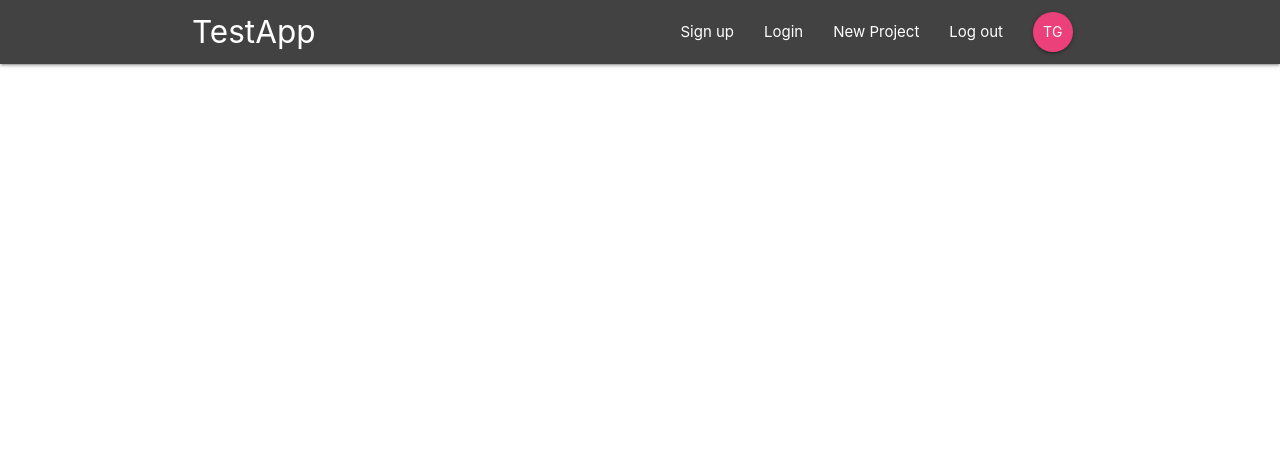
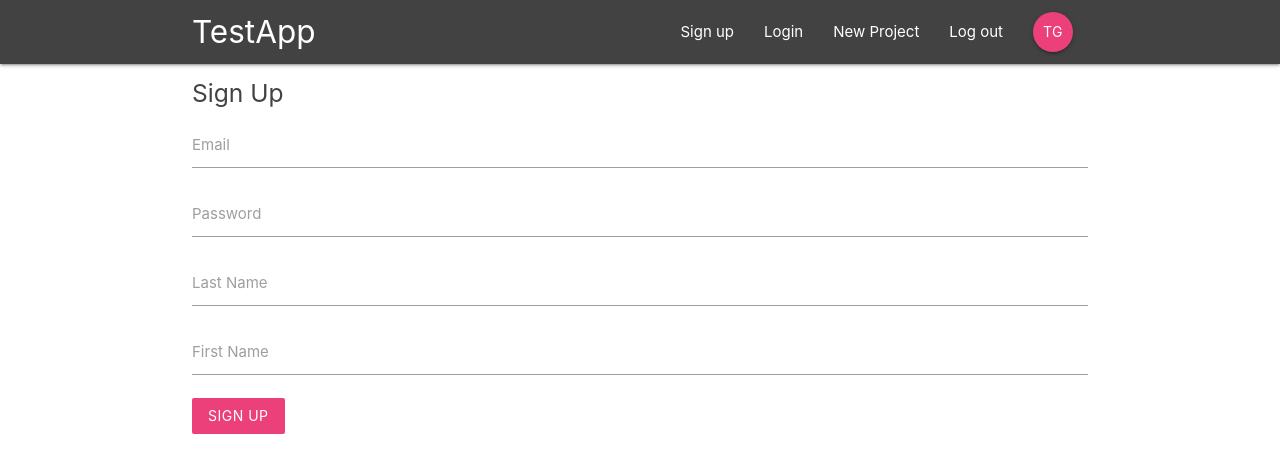
Before and after one commit to Garciat427/Garciat427, a React (Create React App) app: page /signup in a window 1280 px wide. Shown: the top 472 px of the page. Built offline with nearby package versions, Linux system fonts and the light colour scheme.

Commit message:
Adding Sign in and Sign up components

```diff
--- a/src/App.js
+++ b/src/App.js
@@ -3,6 +3,8 @@
 import Navbar from "./components/layout/Navbar"
 import Dashboard from "./components/dashboard/Dashboard"
 import ProjectDetails from './components/projects/ProjectDetails'
+import SignIn from './components/auth/SignIn'
+import SignUp from './components/auth/SignUp'
 
 function App() {
   return (
@@ -12,6 +14,8 @@
         <Switch>
           <Route exact path ="/" component={Dashboard}/>
           <Route path='/project/:id' component={ProjectDetails} />
+          <Route path='/signin' component={SignIn}/>
+          <Route path='/signup' component={SignUp}/>
         </Switch>
       </div>
     </BrowserRouter>
--- a/src/components/auth/SignIn.js
+++ b/src/components/auth/SignIn.js
@@ -0,0 +1,40 @@
+import React, { Component } from 'react'
+
+class SignIn extends Component {
+   state = {
+      email:"null",
+      password:"",
+   }
+
+   handleChange = (event) => {
+      this.setState({[event.target.id]:event.target.value})
+   }
+
+   handleSubmit = (event) => {
+      event.preventDefault()
+      console.log(this.state)
+   }
+
+   render() {
+      return (
+         <div className="container">
+            <form onSubmit={this.handleSubmit} className="white">
+               <h5 className="grey-text text-darken-3">Sign In</h5>
+               <div className="input-field">
+                  <label htmlFor="email">Email</label>
+                  <input type="email" id="email" onChange={this.handleChange} />
+               </div>
+               <div className="input-field">
+                  <label htmlFor="password">Password</label>
+                  <input type="password" id="password" onChange={this.handleChange} />
+               </div>
+               <div className="input-field">
+                  <button className="btn pink lighten-1 z-depth-0">Login</button>
+               </div>
+            </form>
+         </div>
+      )
+   }
+}
+
+export default SignIn
--- a/src/components/auth/SignUp.js
+++ b/src/components/auth/SignUp.js
@@ -0,0 +1,50 @@
+import React, { Component } from 'react'
+
+class SignUp extends Component {
+   state = {
+      email:"null",
+      password:"",
+      firstName:'',
+      lastName:''
+   }
+
+   handleChange = (event) => {
+      this.setState({[event.target.id]:event.target.value})
+   }
+
+   handleSubmit = (event) => {
+      event.preventDefault()
+      console.log(this.state)
+   }
+
+   render() {
+      return (
+         <div className="container">
+            <form onSubmit={this.handleSubmit} className="white">
+               <h5 className="grey-text text-darken-3">Sign Up</h5>
+               <div className="input-field">
+                  <label htmlFor="email">Email</label>
+                  <input type="email" id="email" onChange={this.handleChange} />
+               </div>
+               <div className="input-field">
+                  <label htmlFor="password">Password</label>
+                  <input type="password" id="password" onChange={this.handleChange} />
+               </div>
+               <div className="input-field">
+                  <label htmlFor="lastName">Last Name</label>
+                  <input type="text" id="lastName" onChange={this.handleChange} />
+               </div>
+               <div className="input-field">
+                  <label htmlFor="firstName">First Name</label>
+                  <input type="text" id="firstName" onChange={this.handleChange} />
+               </div>
+               <div className="input-field">
+                  <button className="btn pink lighten-1 z-depth-0">Sign Up</button>
+               </div>
+            </form>
+         </div>
+      )
+   }
+}
+
+export default SignUp
```
